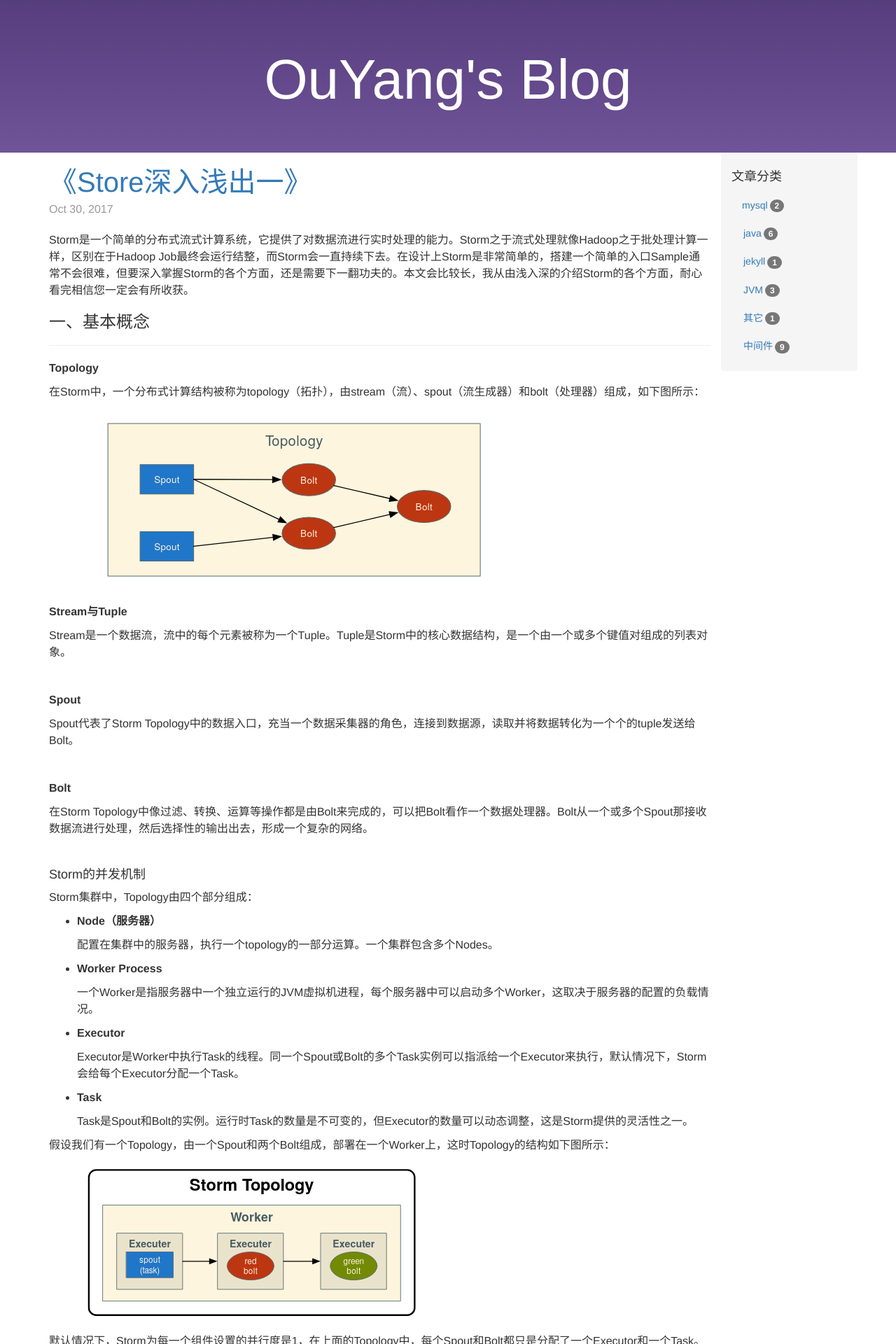
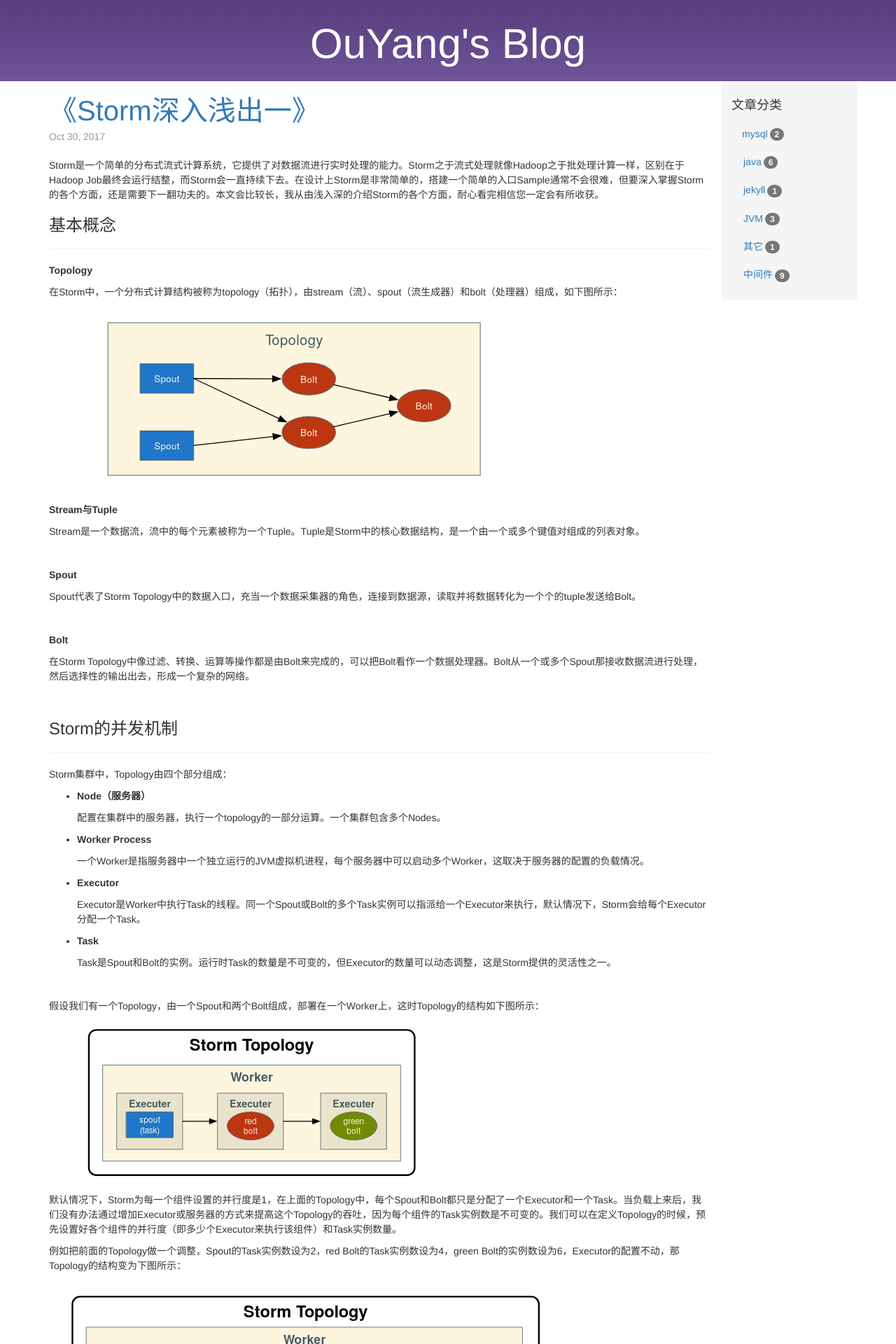
Before and after one commit to OuYangLiang/ouyangliang.github.io, a Jekyll site: the page built from _posts/2017-10-30-《Storm深入浅出一》.markdown, in a window 1280 px wide. Shown: the top 1920 px of the page at 70% size. Built offline with Jekyll 4.4.1, drawn with Linux system fonts in a browser that asks for light colours; nearby versions of some CDN libraries; some of the changed text lies outside the part shown.

Commit message:
info about storm parallelism.

````diff
--- a/_posts/2017-10-30-《Store深入浅出一》.markdown
+++ b/_posts/2017-10-30-《Storm深入浅出一》.markdown
@@ -1,14 +1,13 @@
 ---
 layout: post
-title:  "《Store深入浅出一》"
+title:  "《Storm深入浅出一》"
 date:   2017-10-30 08:19:16 +0800
 categories: 中间件
 ---
 Storm是一个简单的分布式流式计算系统，它提供了对数据流进行实时处理的能力。Storm之于流式处理就像Hadoop之于批处理计算一样，区别在于Hadoop Job最终会运行结整，而Storm会一直持续下去。在设计上Storm是非常简单的，搭建一个简单的入口Sample通常不会很难，但要深入掌握Storm的各个方面，还是需要下一翻功夫的。本文会比较长，我从由浅入深的介绍Storm的各个方面，耐心看完相信您一定会有所收获。
 
-### 一、基本概念
+### 基本概念
 ---
-
 **Topology**
 
 在Storm中，一个分布式计算结构被称为topology（拓扑），由stream（流）、spout（流生成器）和bolt（处理器）组成，如下图所示：
@@ -33,8 +32,8 @@
 
 <br/>
 
-#### Storm的并发机制
-
+### Storm的并发机制
+---
 Storm集群中，Topology由四个部分组成：
 
 * **Node（服务器）**
@@ -53,31 +52,37 @@
 
     Task是Spout和Bolt的实例。运行时Task的数量是不可变的，但Executor的数量可以动态调整，这是Storm提供的灵活性之一。
 
+<br/>
+
 假设我们有一个Topology，由一个Spout和两个Bolt组成，部署在一个Worker上，这时Topology的结构如下图所示：
 
 ![topology structure]({{site.baseurl}}/pic/storm/2.svg)
 
-默认情况下，Storm为每一个组件设置的并行度是1，在上面的Topology中，每个Spout和Bolt都只是分配了一个Executor和一个Task。当负载上来后，我们没有办法通过增加Executor或服务器的方式来提高这个Topology的吞吐，因为每个组件的Task实例数是不可变的。我们可以在定义Topology的时候，预先设置好各个组件的并行度（即多少个Executor来执行该组件）和Task实例数量。例如把前面的Topology做一个调整，Spout的Task实例数设为2，red Bolt的Task实例数设为4，green Bolt的实例数设为6，Executor的配置不动，那Topology的结构变为下图所示：
+默认情况下，Storm为每一个组件设置的并行度是1，在上面的Topology中，每个Spout和Bolt都只是分配了一个Executor和一个Task。当负载上来后，我们没有办法通过增加Executor或服务器的方式来提高这个Topology的吞吐，因为每个组件的Task实例数是不可变的。我们可以在定义Topology的时候，预先设置好各个组件的并行度（即多少个Executor来执行该组件）和Task实例数量。
+
+例如把前面的Topology做一个调整，Spout的Task实例数设为2，red Bolt的Task实例数设为4，green Bolt的实例数设为6，Executor的配置不动，那Topology的结构变为下图所示：
 
 ![topology structure multi tasks]({{site.baseurl}}/pic/storm/3.svg)
 
-因为Executor的数量未作调整，所以这个Topology的吞吐与前面的那个差别不大，甚至会有小幅下降。但是这个Topology为后面的伸缩提供了更好的支持。Storm支持在不重启Topology的情况下，动态的改变（增减）Worker的数量和Executor的数量，这个过程称为Rebalance。通过Storm web UI，或者CLI tool storm rebalance命令我们可以实现Rebalance。
+因为Executor的数量未作调整，所以这个Topology的吞吐与前面的那个差别不大，甚至会有小幅下降。但是这个Topology为后续的伸缩提供了更好的支持。Storm支持在不重启Topology的情况下，动态的改变（增减）Worker的数量和Executor的数量，这个过程称为Rebalance。通过Storm web UI，或者CLI tool storm rebalance命令我们可以实现Rebalance。
 
 ```shell
 $ storm rebalance topology -n 2 -e spout=2 -e red-bolt=2 -e green-bolt=6
+# -n 调整Topology worker数量
+# -e 调整Spout或Bolt的Executor数量，最大不能超过Task实例数
 ```
 
 例如我们可以通过上面的命令，把Topology的Worker数量改为2个，Spout和red Bolt的Executor改为2个，green Bolt的Executor改为6个。修改之后，Topology的结构所下所示：
 
 ![topology structure multi workers]({{site.baseurl}}/pic/storm/4.svg)
 
-Topology中Executor的总量是由各个组件的并行度之后决定的，再除以Worker的数量，就是每个Worker中Executor的数量了，Storm的并发机制是非常简单的。有一点需要单独指出，在本地模式下增加Worker的数量不会达至预期的效果，因为本地模式本质上是同一个JVM。
+Topology中Executor的总量是由各个组件的并行度之和决定的，再除以Worker的数量，就是每个Worker中Executor的数量了，Storm的并发机制是非常简单的。有一点需要单独指出，在本地模式下增加Worker的数量不会达至预期的效果，因为本地模式本质上是同一个JVM。
 
 <br/>
 
-#### 数据流分组
-
-Storm定义了几种分组的方式：
+### 数据流分组
+---
+现在我们了解了Storm的并发机制，你可能会有疑问，一个Bolt可能有多个Task实例，当一个tuple从Spout中发送出去时，会发送给哪个Task实例呢？这个问题就涉及到Storm的数据流分组了，Storm定义了几种分组的方式：
 
 * Shuffle grouping（随机）
 
@@ -106,3 +111,15 @@
 * Local or shuffle grouping
 
     与Shuffle grouping类似，但是会优先选择同一个Worker内的Task实例。由于减少了网络传输，性能上更好。
+
+<br/>
+
+### 一个示例
+---
+单词计数的例子在很多介绍Storm的文章里都是作为Tutorial，因为它够简单，而且非常适合Storm的入门。这里我们使用同样的例子，但我会介绍每个组件时的细节。
+
+单词计数Topology包含了一个Spout与三个Bolt组件，如：
+
+![sample topology]({{site.baseurl}}/pic/storm/5.svg)
+
+例子比较简单，**Sentence Spout**的作用是随机发送一些英文句子；**Split Bolt**负责将句子拆分成单词；**Count Bolt**负责统计每个单词的出现次数；最后由**Report Bolt**将结果输出。
--- a/css/blog.css
+++ b/css/blog.css
@@ -7,7 +7,7 @@
 
 .masthead {
     position: relative;
-    padding: 5rem 1rem;
+    padding: 1rem 1rem;
     text-align: center;
     text-shadow: 0 1px 0 rgba(0,0,0,.1);
     background-color: #6f5499;
@@ -21,7 +21,7 @@
 
 .masthead h1 {
     color: #fff;
-    font-size: 8rem;
+    font-size: 6rem;
 }
 
 /* Sidebar modules for boxing content */
@@ -42,7 +42,7 @@
  * Blog
  */
 .blog-main {
-  font-size: 16px;
+  font-size: 14px;
   line-height: 1.5;
 }
 .blog-post {
@@ -65,3 +65,7 @@
 }
 
 img{ width: 100%; height: auto;max-width: 100%; display: block; }
+
+blockquote{
+  font-size: 14px;
+}
````
Also changed, not shown: pic/storm/5.svg (added), 1 other file.
